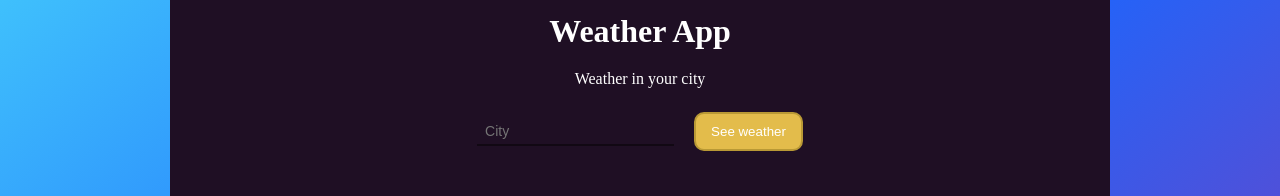
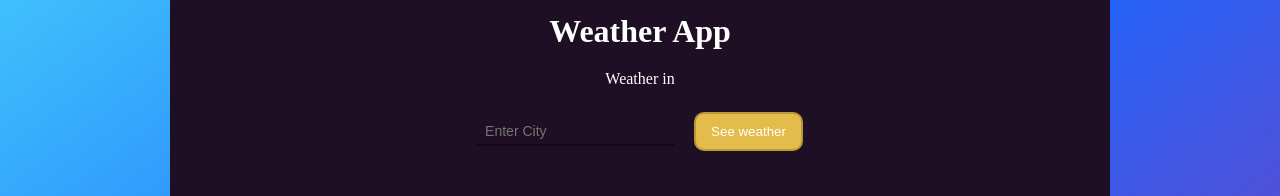
Before and after one commit to 3qrsb/vue, a Vue app: page / in a window 1280 px wide. Shown: the part 187-383 px from the top of the page. Built offline with nearby package versions, Linux system fonts and the light colour scheme.

Commit message:
variables, event handler test

```diff
--- a/src/App.vue
+++ b/src/App.vue
@@ -1,15 +1,21 @@
+<script>
+export default {
+  data() {
+    return {
+      city: ""
+    }
+  }
+}
+</script>
+
 <template>
   <div class="wrapper">
     <h1>Weather App</h1>
-    <p>Weather in your city</p>
-    <input type="text" placeholder="City">
+    <p>Weather in {{ city }}</p>
+    <input type="text" v-on:input="this.city = $event.target.value" placeholder="Enter City">
     <button>See weather</button>
   </div>
 </template>
-
-<script>
-
-</script>
 
 <style scoped>
 .wrapper {
```
